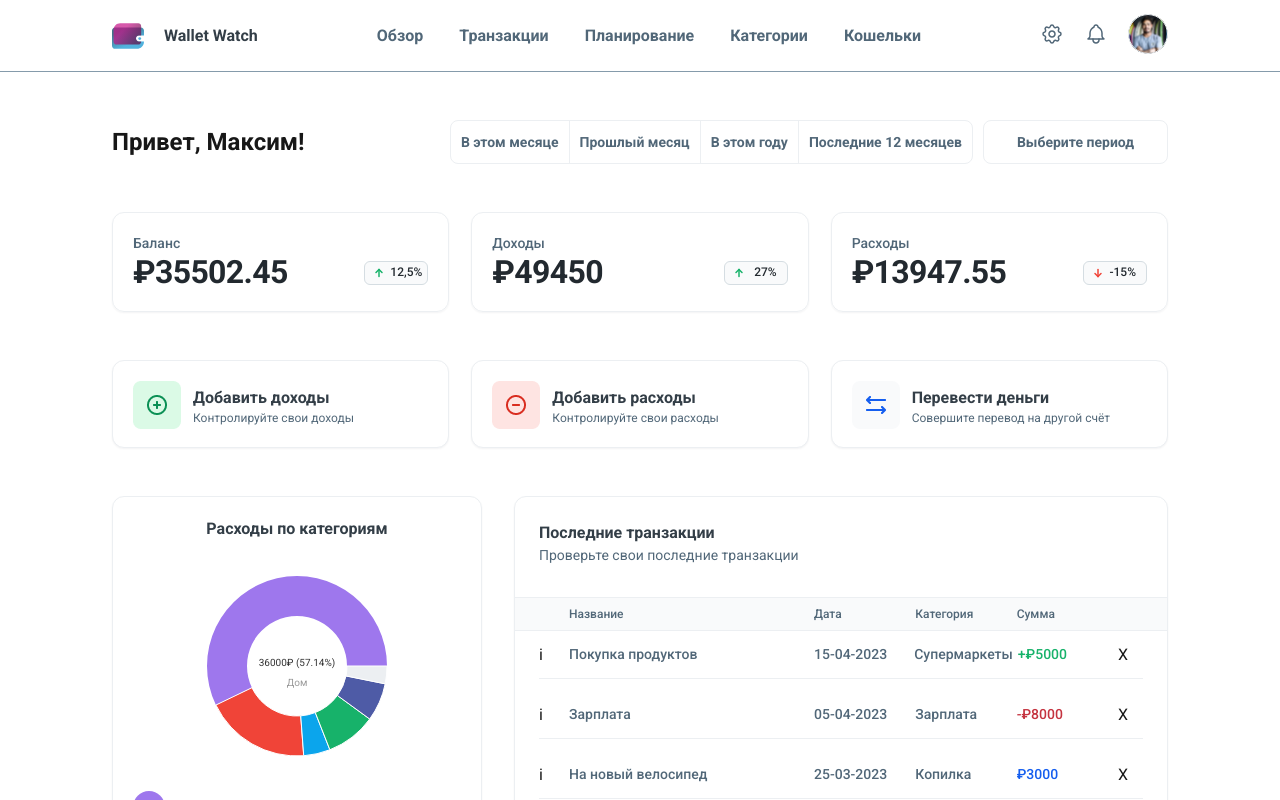
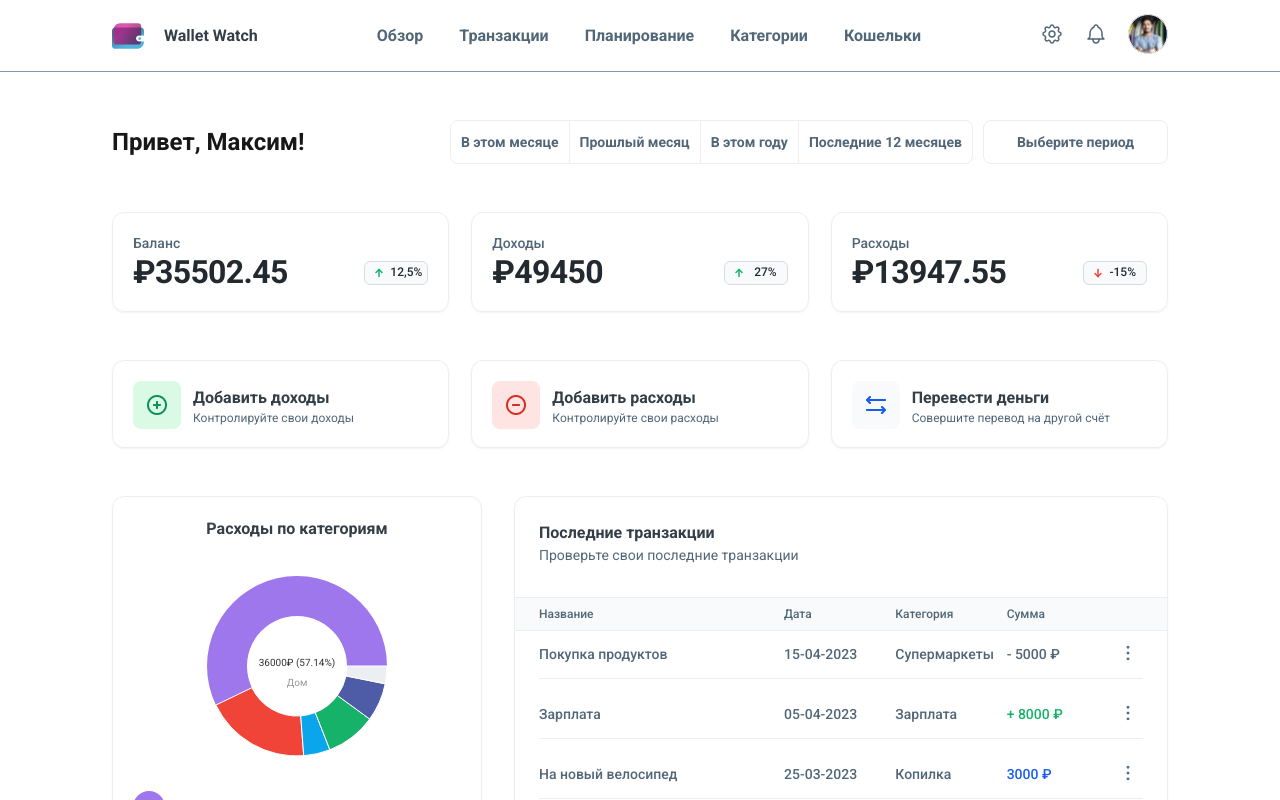
Before and after one commit to Lugovskoy-Maxim/wallet, a Next.js app: page / in a window 1280 px wide. Shown: the top 800 px of the page. Built offline with nearby package versions, Linux system fonts and the light colour scheme.

Commit message:
Дома доделаю

```diff
--- a/components/LastTransactions/LastTransactions.tsx
+++ b/components/LastTransactions/LastTransactions.tsx
@@ -2,19 +2,31 @@
 import { useState } from "react";
 import styles from "./lastTransactions.module.scss";
 import { lastTransactionsData } from "@/constants/MokeData";
+import Image from "next/image";
+import action_icon from "../../public/icons/action_icon.svg";
 
-interface DataTransactionType {
+type Transaction = {
   id: number;
   name: string;
   date: string;
   type: string;
   sum: number;
   category: string;
+};
+
+function getSum(type: Transaction["type"], sum: number) {
+  if (type === "income") {
+    return `+ ${sum} ₽`;
+  } else if (type === "transfer") {
+    return `${sum} ₽`;
+  } else {
+    return `- ${sum} ₽`;
+  }
 }
 
 export default function LastTransactions() {
-  // заменить на данные из state rtk
-  const [dataTransaction] = useState<DataTransactionType[]>(lastTransactionsData);
+  const [transactions] = useState<Transaction[]>(lastTransactionsData);
+  // const [numberRecentTrans, setNumberRecentTrans] = useState(10); // Текущая страница
 
   return (
     <div className={styles.lastTransactions}>
@@ -23,7 +35,6 @@ export default function LastTransactions() {
         <p>Проверьте свои последние транзакции</p>
       </div>
       <div className={styles.thead}>
-        <p className={styles.icon}></p>
         <p className={styles.name}>Название</p>
         <p className={styles.date}>Дата</p>
         <p className={styles.category}>Категория</p>
@@ -31,32 +42,23 @@ export default function LastTransactions() {
         <p className={styles.action}></p>
       </div>
       <ul className={styles.list}>
-        {dataTransaction.map((item) => (
-          <li key={item.id}>
-            <p className={styles.icon}>i</p>
-            <p className={styles.name}>{item.name}</p>
-            <p className={styles.date}>{item.date}</p>
-            <p className={styles.category}>{item.category}</p>
-            <p
-              className={`${styles.sum} ${
-                item.type === "income"
-                  ? styles.income
-                  : item.type === "transfer"
-                  ? styles.transfer
-                  : styles.expense
-              }`}
-            >
-              {item.type === "income"
-                ? "+₽"
-                : item.type === "transfer"
-                ? " ₽"
-                : "-₽"}
-              {item.sum}
+        {transactions.map(({ id, name, date, type, sum, category }) => (
+          <li key={id}>
+            <p className={styles.name}>{name}</p>
+            <p className={styles.date}>{date}</p>
+            <p className={styles.category}>{category}</p>
+            <p className={`${styles.sum} ${styles[type]}`}>
+              {getSum(type, sum)}
             </p>
-            <p className={styles.action}>X</p>
+            <p className={styles.action}>
+              <button type="button">
+                <Image src={action_icon} alt={"Опции"} />
+              </button>
+            </p>
           </li>
         ))}
       </ul>
+      {<button className={styles.loadMore}>Загрузить еще</button>}
     </div>
   );
 }
--- a/components/LastTransactions/lastTransactions.module.scss
+++ b/components/LastTransactions/lastTransactions.module.scss
@@ -23,6 +23,12 @@
   .action {
     flex-shrink: 0;
     width: 25px;
+
+    button{
+      border: none;
+      background: none;
+      cursor: pointer;
+    }
   }
 
   .name {
--- a/constants/MokeData.ts
+++ b/constants/MokeData.ts
@@ -40,7 +40,7 @@ export const lastTransactionsData = [
     id: 1,
     name: "Покупка продуктов",
     date: "15-04-2023",
-    type: "income",
+    type: "expenses",
     sum: 5000,
     category: "Супермаркеты",
   },
@@ -48,7 +48,7 @@ export const lastTransactionsData = [
     id: 2,
     name: "Зарплата",
     date: "05-04-2023",
-    type: "expenses",
+    type: "income",
     sum: 8000,
     category: "Зарплата ",
   },
```
Also changed, not shown: public/icons/action_icon.svg (added).
